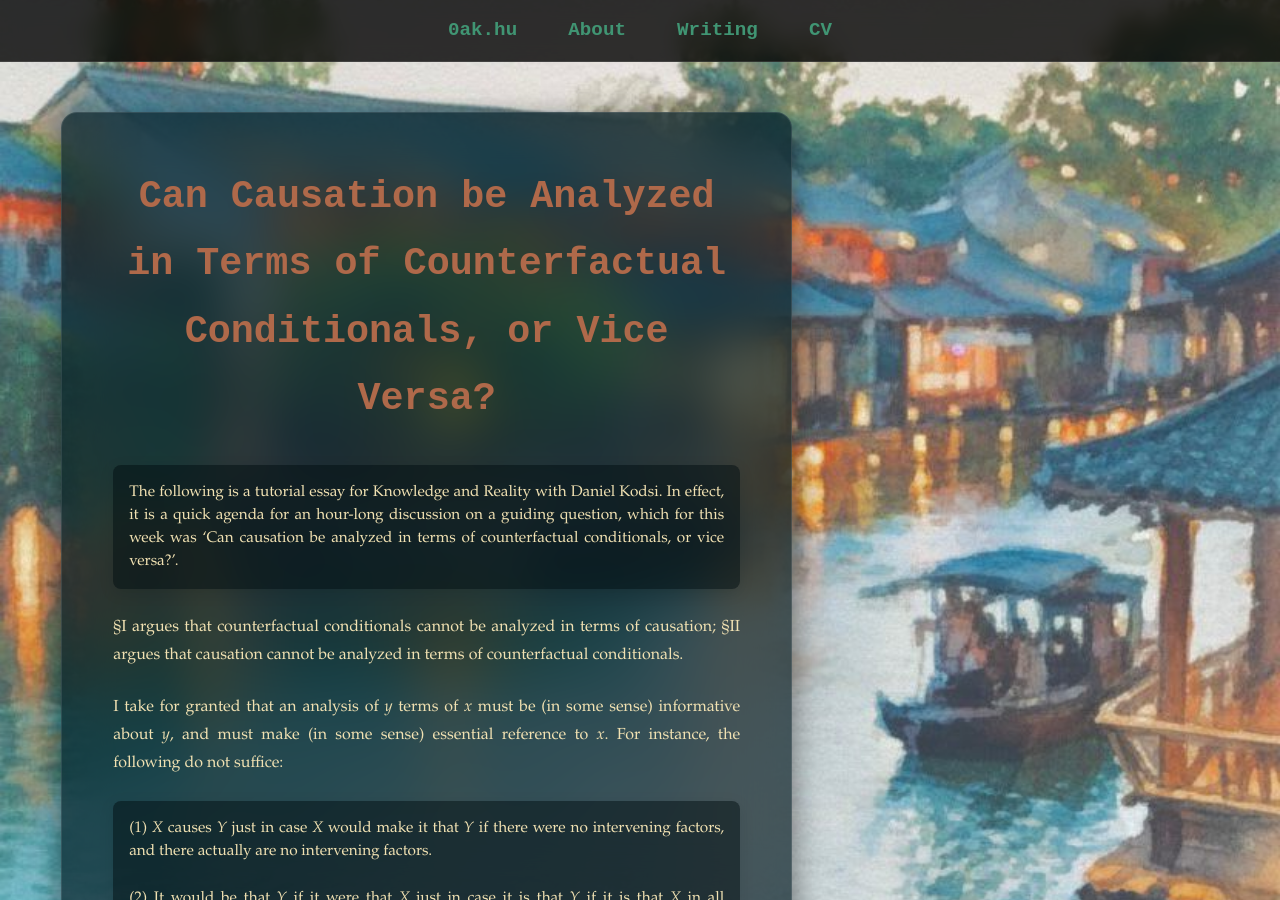
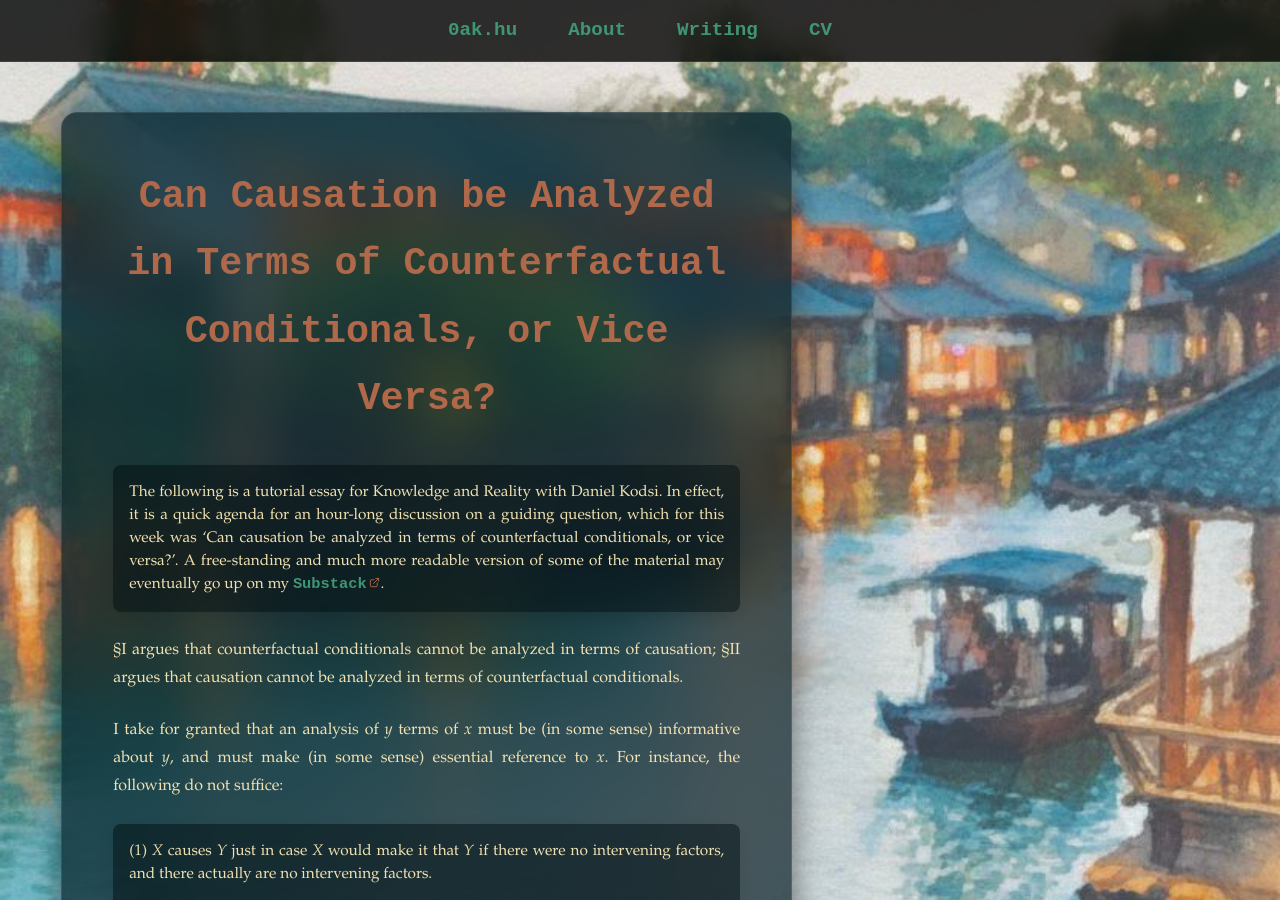
Before and after one commit to oak-hu/oak-hu.github.io, a Jekyll site: the page built from writing/causation.md, in a window 1280 px wide and 900 px high. Built offline with Jekyll 4.4.1, drawn with Linux system fonts in a browser that asks for light colours; some web fonts are replaced.

Commit message:
Update causation.md

```diff
--- a/writing/causation.md
+++ b/writing/causation.md
@@ -7,7 +7,7 @@
 
 # Can Causation be Analyzed in Terms of Counterfactual Conditionals, or Vice Versa?
 
-> The following is a tutorial essay for Knowledge and Reality with Daniel Kodsi. In effect, it is a quick agenda for an hour-long discussion on a guiding question, which for this week was ‘Can causation be analyzed in terms of counterfactual conditionals, or vice versa?’.
+> The following is a tutorial essay for Knowledge and Reality with Daniel Kodsi. In effect, it is a quick agenda for an hour-long discussion on a guiding question, which for this week was ‘Can causation be analyzed in terms of counterfactual conditionals, or vice versa?’. A free-standing and much more readable version of some of the material may eventually go up on my [Substack](https://offhandquibbles.substack.com).
 
 §I argues that counterfactual conditionals cannot be analyzed in terms of causation; §II argues that causation cannot be analyzed in terms of counterfactual conditionals.
 
```
